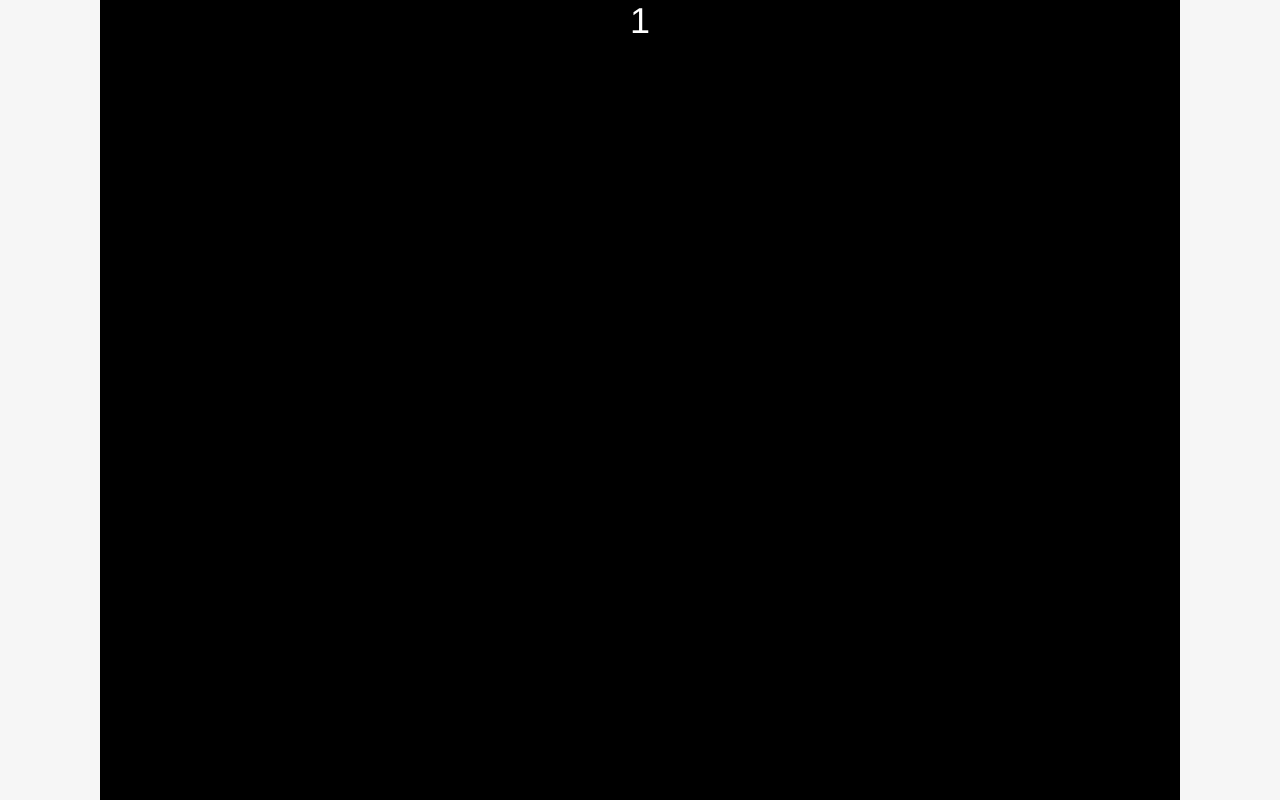
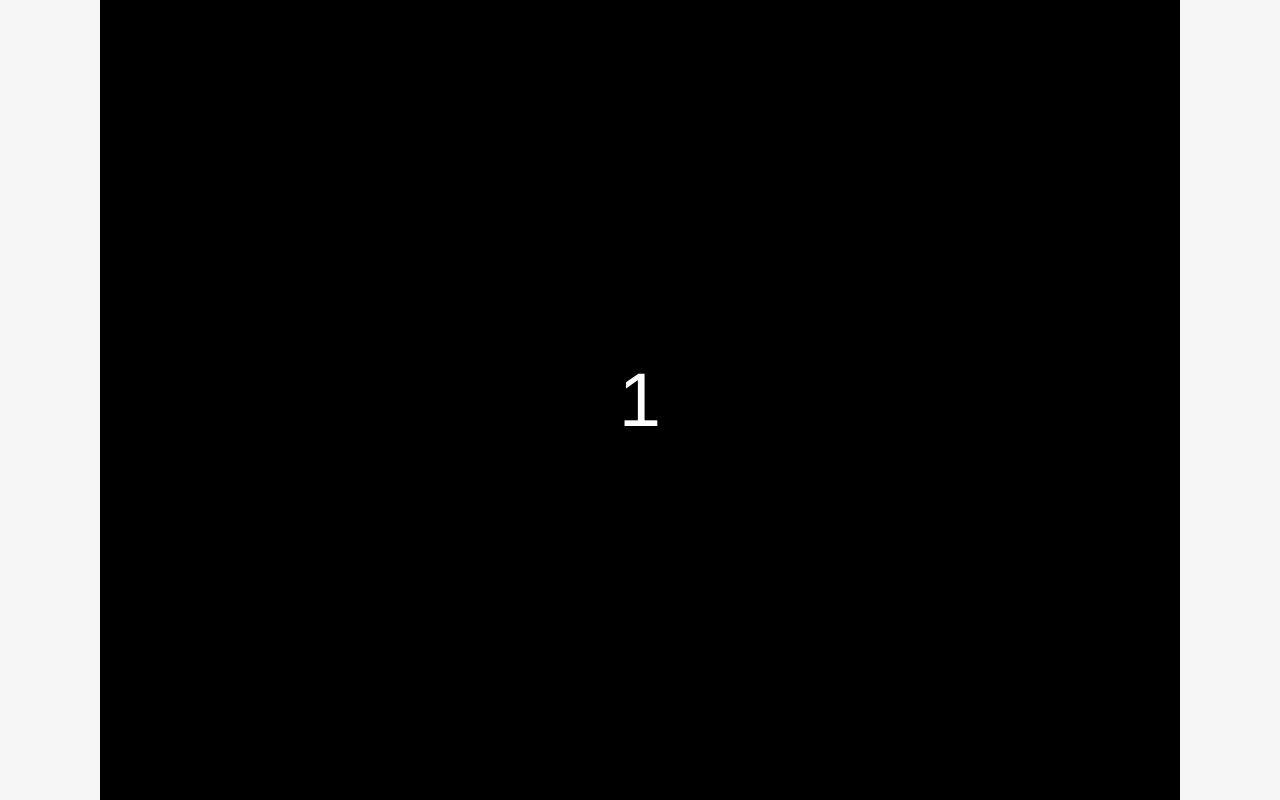
Before and after one commit to zhanglei1852/memorialDay, a React (Create React App) app: page / in a window 1280 px wide. Built offline with nearby package versions, Linux system fonts and the light colour scheme.

Commit message:
count down

```diff
--- a/src/pages/countDown/index.module.less
+++ b/src/pages/countDown/index.module.less
@@ -4,5 +4,6 @@
   height: 100%;
   background: black;
   color: #ffffff;
-  font-size: 36px;
+  font-size: 76px;
+  line-height: 100vh;
 }
--- a/src/pages/countDown/index.tsx
+++ b/src/pages/countDown/index.tsx
@@ -1,12 +1,38 @@
 import * as React from 'react';
 import styles from './index.module.less';
+interface CountDownState {
+  count: number
+}
+class CountDown extends React.Component<CountDownState> {
 
-function CountDown (): JSX.Element{
-  return (
-    <div className={styles.App}>
-     {1}
-    </div>
-  );
+  state: CountDownState = {
+    count: 3
+  }
+
+  componentWillMount () {
+    this.setCount()
+  }
+
+  setCount = (): void => {
+    let { count } = this.state
+    setTimeout(() => {
+      this.setState({
+        count: count - 1
+      }, () => {
+        if (this.state.count === 1) return false
+        this.setCount()
+      })
+    },1000)
+  }
+
+  render () {
+    const { count } = this.state
+    return (
+      <div className={styles.App}>{count}</div>
+    )
+  }
 }
 
+
+
 export default CountDown;
```
